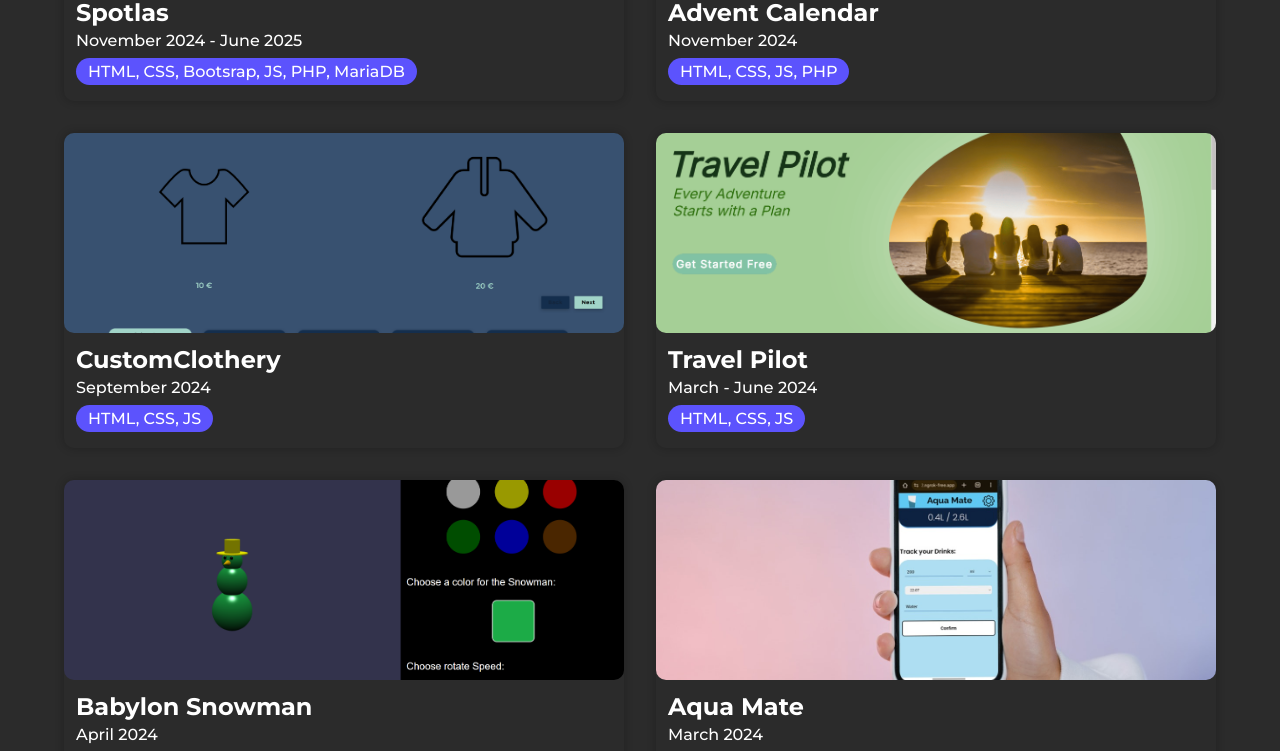
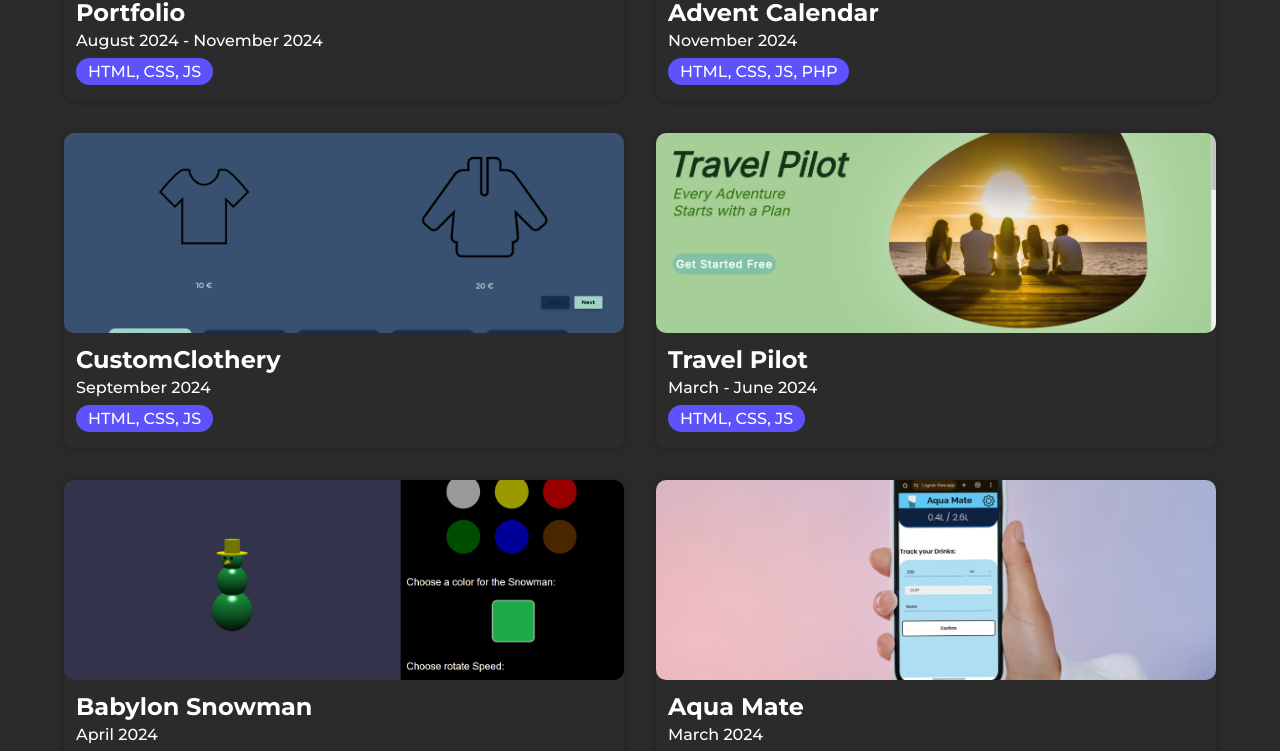
Before and after one commit to bico37/Portfolio, a plain HTML site: page pages/web-development.html in a window 1280 px wide. Shown: the part 349-1100 px from the top of the page. Drawn offline with Linux system fonts and the light colour scheme.

Commit message:
logo link, width project, added portfolio project

```diff
--- a/css/nav.css
+++ b/css/nav.css
@@ -109,7 +109,7 @@ nav ul.show .nav-links {
     align-items: center;  /* Horizontale Zentrierung */
     justify-content: center;  /* Vertikale Zentrierung */
     position: absolute;
-    top: 60px;
+    top: 50px;
     right: 0;
     background-color: rgba(0, 0, 0, 0.8);
     z-index: 1000;
--- a/css/projects.css
+++ b/css/projects.css
@@ -37,7 +37,7 @@ h2 {
 }
 
 .article-card {
-  min-width: 400px;
+  /* min-width: 400px; */
   max-width: 500px;
   width: 100%;
   border-radius: 12px;
--- a/js/web-development.js
+++ b/js/web-development.js
@@ -192,16 +192,27 @@ let adventCalendar = {
   tech: "HTML, CSS, JS, PHP",
 };
 
-let spotlas = {
+// let spotlas = {
+//   ranking: 1,
+//   cover: "spotlas.png",
+//   video: "spotlas.mp4",
+//   link: "https://github.com/bico37",
+//   name: "Spotlas",
+//   description:
+//     "A platform showcasing hidden gems and unique places, designed to foster a community for sharing discoveries. Developed by a 4-person team with me as the project leader and backend developer .",
+//   date: "November 2024 - June 2025",
+//   tech: "HTML, CSS, Bootsrap, JS, PHP, MariaDB ",
+// };
+
+let portfolio = {
   ranking: 1,
-  cover: "spotlas.png",
-  video: "spotlas.mp4",
-  link: "https://github.com/bico37",
-  name: "Spotlas",
-  description:
-    "A platform showcasing hidden gems and unique places, designed to foster a community for sharing discoveries. Developed by a 4-person team with me as the project leader and backend developer .",
-  date: "November 2024 - June 2025",
-  tech: "HTML, CSS, Bootsrap, JS, PHP, MariaDB ",
+  cover: "adventCalendar.png",
+  video: "adventCalendar.mp4",
+  link: "https://github.com/bico37/Portfolio",
+  name: "Portfolio",
+  description: "A Portfolio showcasing me and my projects.",
+  date: "August 2024 - November 2024",
+  tech: "HTML, CSS, JS",
 };
 
 let projects = [
@@ -220,9 +231,10 @@ let projects = [
   // babylon3DGame,
   tshirtdesigner,
   adventCalendar,
-  spotlas,
+  // spotlas,
   soccer2DGame,
   travelPilot,
+  // portfolio
 ];
 
 // sort projects by date
@@ -263,12 +275,27 @@ console.log(projects);
 function printProjectOverview() {
   let contentString = "";
 
+  // Portfolio to always be the first project
+  contentString += `
+          <div class="project" onclick="openLink('${portfolio.link}')">
+            <div class="project-img">
+                <img src="../assets/img/logo.png" alt="Portfolio" />
+            </div>
+            <div class="project-text">
+                <h2>${portfolio.name}</h2>
+                <p>${portfolio.date}</p>
+                <p class="technologies">${portfolio.tech}</p>
+            </div>
+        </div>
+        `;
+
+
   for (let i = 0; i < projects.length; i++) {
     let project = projects[i];
     contentString += `
         <div class="project" onclick="openLink('${project.link}')">
             <div class="project-img">
-                <img src="../assets/img/projects/webDev/cover/${project.cover}" alt="" />
+                <img src="../assets/img/projects/webDev/cover/${project.cover}" alt="${project.name}" />
             </div>
             <div class="project-text">
                 <h2>${project.name}</h2>
--- a/pages/web-development.html
+++ b/pages/web-development.html
@@ -48,6 +48,12 @@
         const navLinks = document.querySelector('nav ul');
         navLinks.classList.toggle('show');
     }
+    // link to the logo
+    document.addEventListener('DOMContentLoaded', function () {
+        document.getElementById('header-logo').addEventListener('click', function () {
+            window.location.href = '../index.html';
+        });
+    });
 </script>
 
 <body>
```
Also changed, not shown: index.html (+106 -35 lines), js/start-style.js (+0 -19 lines), pages/contact.html (+7 -0 lines), pages/photography.html (+6 -0 lines), pages/programming.html (+7 -0 lines), pages/projects.html (+7 -0 lines), pages/videos.html (+6 -0 lines).
